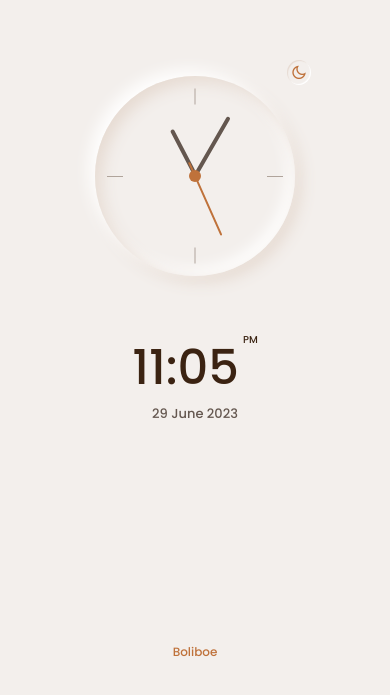
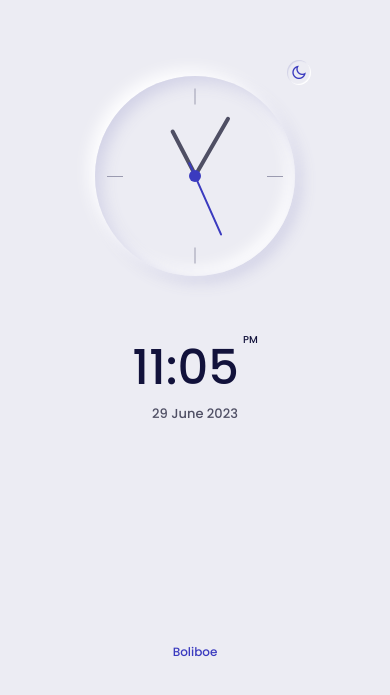
Before and after one commit to Boliboe/clock, a plain HTML site: page index.html in a window 390 px wide. Shown: the part 143-838 px from the top of the page. Drawn offline with nearby package versions, Linux system fonts and the light colour scheme.

```diff
--- a/assets/css/styles.css
+++ b/assets/css/styles.css
@@ -2,7 +2,7 @@
 
 :root{
     /* colors */
-    --hue-color: 25; /* Blue 240 - Green 154 - Orange 25*/
+    --hue-color: 240; /* Blue 240 - Green 154 - Orange 25*/
 
     --first-color: hsl(var(--hue-color), 53%, 49%);
     --title-color: hsl(var(--hue-color), 53%, 15%);
```
